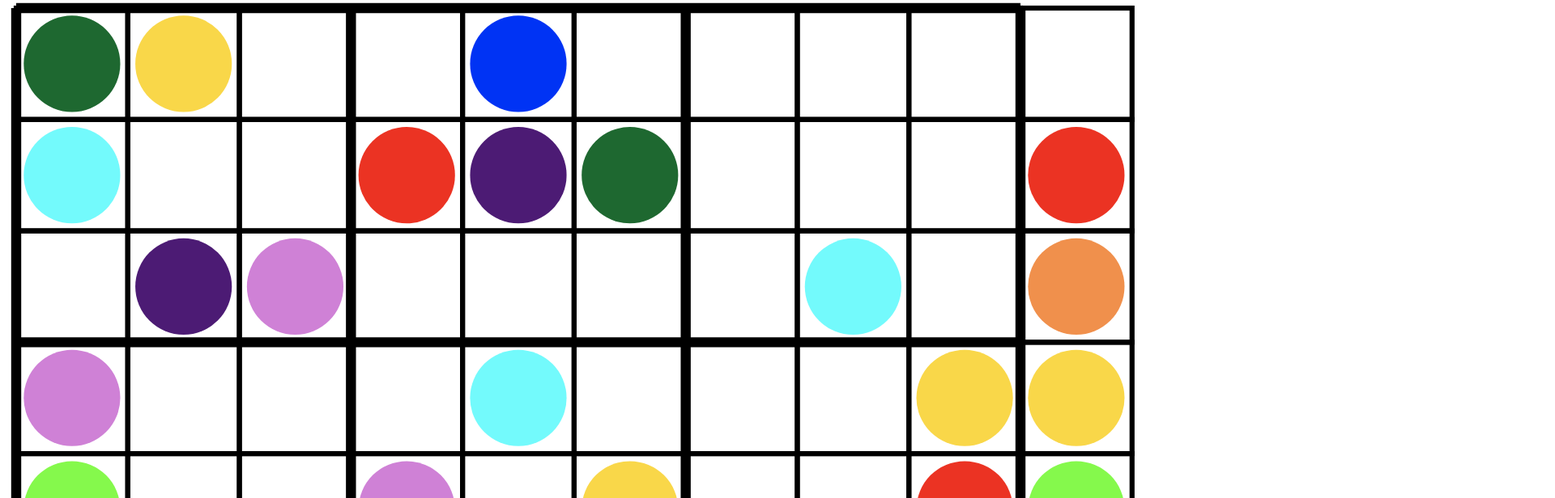
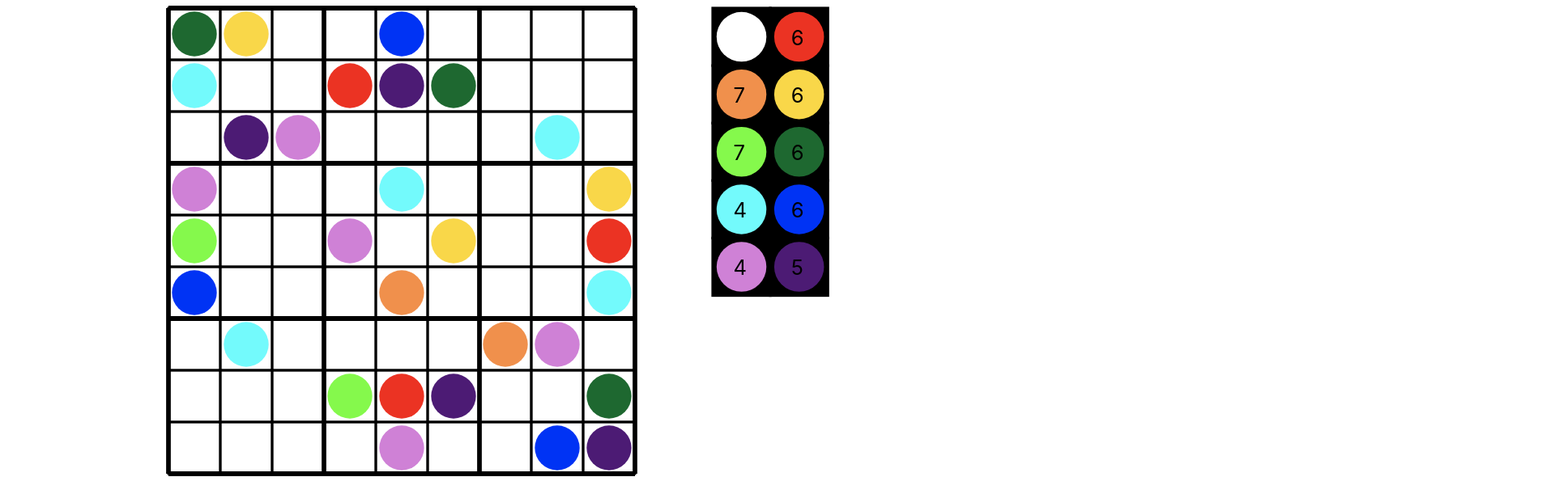
Before and after one commit to ihollander/colordoku, a React (Create React App) app: page / in a window 1280 px wide. Shown: the top 616 px of the page at 81% size, 1920 px wide, since content can reach past the window. Built offline with nearby package versions, Linux system fonts and the light colour scheme.

Commit message:
added colorpicker and API

```diff
--- a/src/App.js
+++ b/src/App.js
@@ -1,6 +1,7 @@
-import React, { useState } from "react";
+import React, { useState, useEffect } from "react";
 import Board from "./components/board/Board";
 import ColorPicker from "./components/picker/ColorPicker";
+import Cursor from "./components/picker/Cursor";
 
 const board = [
   [5, 3, 0, 0, 7, 0, 0, 0, 0],
@@ -15,29 +16,29 @@ const board = [
 ];
 
 const App = () => {
-  const setInitalBoardState = board => {
+  const arrayToCells = boardArray => {
     const cells = [];
-    for (let x = 0, xs = board.length; x < xs; x++) {
-      for (let y = 0, ys = board[x].length; y < ys; y++) {
+    for (let x = 0, xs = boardArray.length; x < xs; x++) {
+      for (let y = 0, ys = boardArray[x].length; y < ys; y++) {
         cells.push({
-          value: board[x][y],
+          value: boardArray[x][y],
           row: x,
           col: y,
-          locked: board[x][y] !== 0
+          locked: boardArray[x][y] !== 0
         });
       }
     }
     return cells;
   };
 
-  const onCellClick = clickedCell => {
-    const newValue = (clickedCell.value + 1) % 10;
-    const newCells = cells.map(cell =>
-      cell === clickedCell && !cell.locked
-        ? { ...clickedCell, value: newValue }
-        : cell
-    );
-    setCells(newCells);
+  // game logic
+  const colorsRemaining = () => {
+    let colorObj = {};
+    for (let i = 1; i < 10; i++) {
+      colorObj[i] = 9;
+    }
+    cells.forEach(cell => colorObj[cell.value]--);
+    return colorObj;
   };
 
   const validGroup = cells => {
@@ -79,14 +80,70 @@ const App = () => {
     return true;
   };
 
-  const [cells, setCells] = useState(setInitalBoardState(board));
+  // event handlers
+  const onCellClick = clickedCell => {
+    // const newValue = (clickedCell.value + 1) % 10;
+    const newCells = cells.map(cell =>
+      cell === clickedCell && !cell.locked
+        ? { ...clickedCell, value: cursor.color }
+        : cell
+    );
+    setCells(newCells);
+  };
+
+  const handleCursorVisibility = visible => setCursor({ ...cursor, visible });
+
+  const handleMouseMove = ({ pageX: x, pageY: y }) =>
+    setCursor({ ...cursor, x, y });
+
+  const handlePickerClick = color => setCursor({ ...cursor, color });
+
+  const handleNewGameClick = () => {
+    fetch("https://sugoku2.herokuapp.com/board?difficulty=random")
+      .then(r => r.json())
+      .then(r => {
+        const newCells = arrayToCells(r.board);
+        setCells(newCells);
+      })
+      .catch(console.error);
+  };
+
+  // state things
+  const [cells, setCells] = useState(arrayToCells(board));
+  const [cursor, setCursor] = useState({
+    x: 0,
+    y: 0,
+    color: 0,
+    visible: false
+  });
 
   return (
-    <div style={{ minWidth: "600px", margin: "10px auto" }}>
-      <div style={{ display: "flex", margin: "0 20px" }}>
-        <Board cells={cells} onCellClick={onCellClick} />
-        <ColorPicker />
+    <div style={{ width: "75%", margin: "10px auto" }}>
+      <div
+        style={{
+          display: "flex",
+          justifyContent: "space-around",
+          alignItems: "flex-start"
+        }}
+      >
+        <Board
+          cells={cells}
+          onCellClick={onCellClick}
+          handleMouseMove={handleMouseMove}
+          updateCursorVisibility={handleCursorVisibility}
+        />
+        <ColorPicker
+          onCellClick={handlePickerClick}
+          counter={colorsRemaining()}
+        />
+        <Cursor
+          x={cursor.x}
+          y={cursor.y}
+          color={cursor.color}
+          visible={cursor.visible}
+        />
       </div>
+      <button onClick={handleNewGameClick}>New Game</button>
       <button
         onClick={() => (gameWon() ? alert("You won yay") : alert("Hm nope."))}
       >
--- a/src/components/board/Board.js
+++ b/src/components/board/Board.js
@@ -13,7 +13,12 @@ const colorMap = {
   9: "#4c1b74" // purple
 };
 
-const Board = ({ cells, onCellClick }) => {
+const Board = ({
+  cells,
+  onCellClick,
+  handleMouseMove,
+  updateCursorVisibility
+}) => {
   const getCellDisplay = (row, column) => {
     const cellWidth = 100 / 9;
     const xOffset = cellWidth * column;
@@ -87,17 +92,21 @@ const Board = ({ cells, onCellClick }) => {
   };
 
   return (
+    <div
+      style={{ cursor: "none", width: "60%" }}
+      onMouseMove={handleMouseMove}
+      onMouseEnter={() => updateCursorVisibility(true)}
+      onMouseLeave={() => updateCursorVisibility(false)}
+    >
       <svg
-      width="100%"
-      height="100%"
         viewBox="0 0 100 100"
         overflow="visible"
         xmlns="http://www.w3.org/2000/svg"
-      style={{ cursor: "pointer" }}
       >
         {renderCells()}
         {renderDividers()}
       </svg>
+    </div>
   );
 };
 
--- a/src/components/picker/ColorPicker.js
+++ b/src/components/picker/ColorPicker.js
@@ -13,7 +13,7 @@ const colorMap = {
   9: "#4c1b74" // purple
 };
 
-const ColorPicker = ({ cells, onCellClick }) => {
+const ColorPicker = ({ onCellClick, counter }) => {
   const getCellDisplay = (row, column) => {
     const cellWidth = 100 / 9;
     const xOffset = cellWidth * column;
@@ -29,24 +29,34 @@ const ColorPicker = ({ cells, onCellClick }) => {
   const renderCells = () => {
     const rects = [];
     for (let i = 0; i < 10; i++) {
-      let display = getCellDisplay(i, 0);
+      let display = getCellDisplay(Math.floor(i / 2), i % 2);
       rects.push(
-        <g key={i} onClick={() => console.log(i)}>
+        <g key={i} onClick={() => onCellClick(i)}>
+          <rect
+            x={display.x}
+            y={display.y}
+            width={display.width}
+            height={display.height}
+            fill="black"
+            stroke="black"
+            strokeWidth="0.5"
+          />
           <circle
             cx={display.x + display.width / 2}
             cy={display.y + display.width / 2}
             r={display.width / 2 - 0.75}
             fill={colorMap[i]}
           />
-          <rect
-            x={display.x}
-            y={display.y}
-            width={display.width}
-            height={display.height}
-            fill="transparent"
-            stroke="black"
-            strokeWidth="0.5"
-          />
+          {i > 0 && (
+            <text
+              fontSize="4"
+              alignmentBaseline="hanging"
+              x={display.x + 4}
+              y={display.y + 4}
+            >
+              {counter[i]}
+            </text>
+          )}
         </g>
       );
     }
@@ -54,16 +64,15 @@ const ColorPicker = ({ cells, onCellClick }) => {
   };
 
   return (
+    <div style={{ cursor: "pointer", width: "20%" }}>
       <svg
-      width="100%"
-      height="100%"
-      viewBox="0 0 100 100"
+        viewBox="0 0 30 100"
         overflow="visible"
         xmlns="http://www.w3.org/2000/svg"
-      style={{ cursor: "pointer" }}
       >
         {renderCells()}
       </svg>
+    </div>
   );
 };
 
--- /dev/null
+++ b/src/components/picker/Cursor.js
@@ -0,0 +1,34 @@
+import React from "react";
+
+const colorMap = {
+  0: "#fff",
+  1: "#EB3323", // red
+  2: "#F0904C", // orange
+  3: "#F9D749", // yellow
+  4: "#85F94C", // green
+  5: "#1e6830", // dark green
+  6: "#73FAFC", // light blue
+  7: "#0033F4", // blue
+  8: "#cf81d6", // violet
+  9: "#4c1b74" // purple
+};
+
+const Cursor = props => {
+  return (
+    <div
+      style={{
+        display: props.visible ? "block" : "none",
+        position: "absolute",
+        width: "20px",
+        height: "20px",
+        border: "1px solid #000",
+        borderRadius: "50%",
+        backgroundColor: colorMap[props.color],
+        top: `${props.y}px`,
+        left: `${props.x}px`
+      }}
+    />
+  );
+};
+
+export default Cursor;
```
Lines whose indentation alone changed are shown as unchanged.
